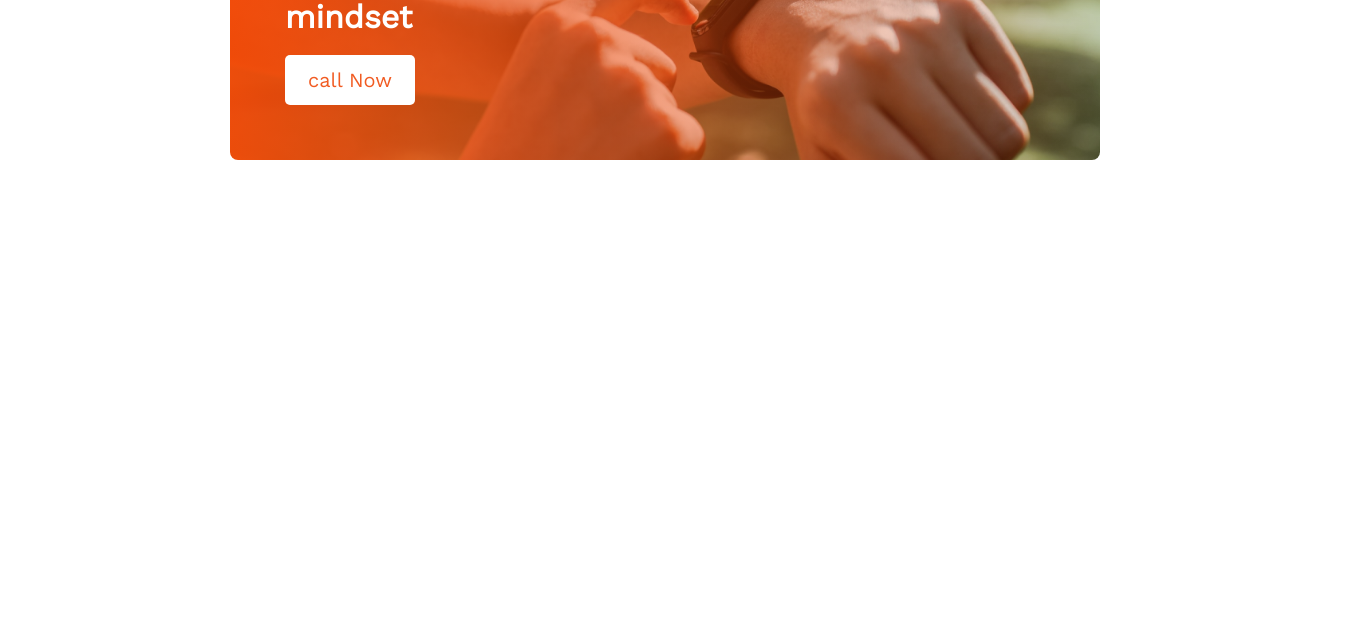
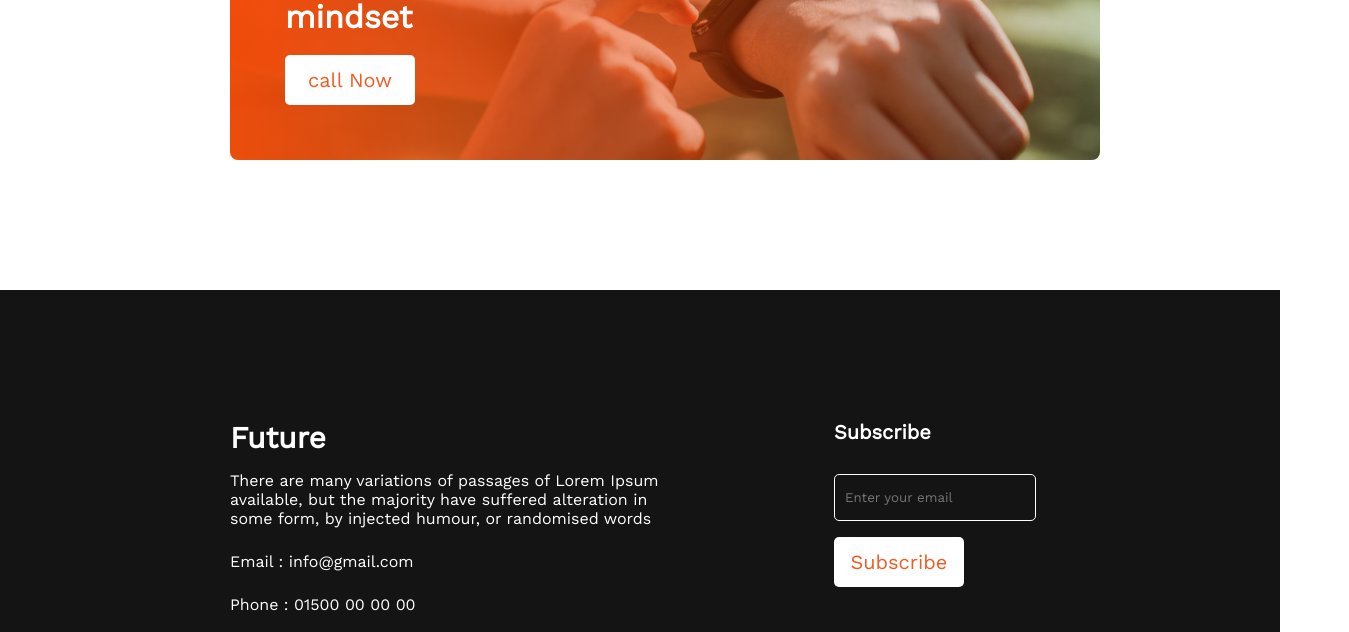
Before and after one commit to Md-Zahid-Alam/new-year-new-plans, a plain HTML site: page index.html in a window 1280 px wide. Shown: the part 2208-2840 px from the top of the page, 1349 px wide, since content can reach past the window. Before the commit the page ends 2498 px from the top, so only its background shows below. Drawn offline with nearby package versions, Linux system fonts and the light colour scheme.

Commit message:
footer added

```diff
--- a/css/style.css
+++ b/css/style.css
@@ -7,7 +7,7 @@
 
 .header{
     background-image: url('../images/banner/banner2.png');
-    width: 1349px;
+    width: 100%;
     height: 749px;
 }
 
@@ -136,7 +136,7 @@ div.plans-item p{
     color: #FFFFFF;
 }
 
-.call-now-button{
+.common-button{
     width: 130px;
     height: 50px;
     border-radius: 5px;
@@ -149,3 +149,57 @@ div.plans-item p{
 }
 
 /* Footer Styles */
+
+.footer-container{
+    width: 100%;
+    height: 500px;
+    background-color: #151414;
+    display: flex;
+    gap: 80px;
+    color: white;
+}
+
+.footer-left{
+    width: 50%;
+    padding-top: 130px;
+    padding-left: 230px;
+}
+
+div.footer-left h3{
+    font-weight: 700;
+    font-size: 30px;
+    margin-bottom: 16px;
+}
+
+div.footer-left p{
+    width: 440px;
+    margin-bottom: 24px;
+}
+
+div.footer-icon img{
+    margin-right: 10px;
+    width: 47px;
+    height: 47px;
+}
+
+.footer-right{
+    width: 325px;
+    padding-top: 130px;
+    padding-right: 180px;
+}
+
+div.footer-right h4{
+    font-weight: 600;
+    font-size: 20px;
+    margin-bottom: 30px;
+}
+
+div.footer-right input{
+    width: 180px;
+    height: 25px;
+    margin-bottom: 16px;
+    background-color:#151414;
+    border: 1px solid white;
+    border-radius: 5px;
+    padding: 10px;
+}
--- a/index.html
+++ b/index.html
@@ -67,13 +67,29 @@
         <section class="call-now">
             <div>
                 <h3 class="call-now-title">Awlays keep a positive mindset</h3>
-                <button class="call-now-button">call Now</button>
+                <button class="common-button">call Now</button>
             </div>
         </section>
-
     </main>
-    <footer>
-
+    <footer class="footer-container">
+        <div class="footer-left">
+            <h3>Future</h3>
+            <p>There are many variations of passages of Lorem Ipsum available, but the majority have suffered alteration in some form, by injected humour, or randomised words</p>
+            <p>Email : info@gmail.com</p>
+            <p>Phone : 01500 00 00 00</p>
+            <div class="footer-icon">
+                <img src="images/icons/fb.png" alt="facebook logo">
+                <img src="images/icons/twitter.png" alt="twitter logo">
+                <img src="images/icons/youtube.png" alt="youtube logo">
+            </div>
+        </div>
+        <div class="footer-right">
+            <h4>Subscribe</h4>
+            <form action="">
+                <input type="text" placeholder="Enter your email">
+            </form>
+            <button class="common-button" style="margin: 0;">Subscribe</button>
+        </div>
     </footer>
 </body>
 </html>
```
